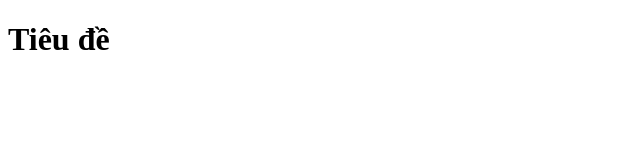
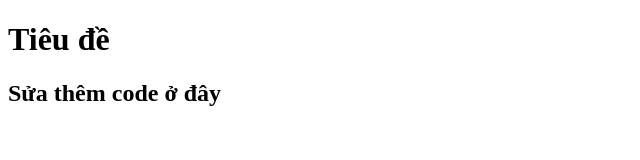
Before and after one commit to DPhus1708/project6, a plain HTML site: page index.html in a window 1280 px wide. Shown: the whole page, without its empty margins (0-640 px from the left). Drawn offline with Linux system fonts and the light colour scheme.

Commit message:
1. sua code lan 1

```diff
--- a/index.html
+++ b/index.html
@@ -7,5 +7,6 @@
   </head>
   <body>
     <h1>Tiêu đề</h1>
+    <h2>Sửa thêm code ở đây</h2>
   </body>
 </html>
```
